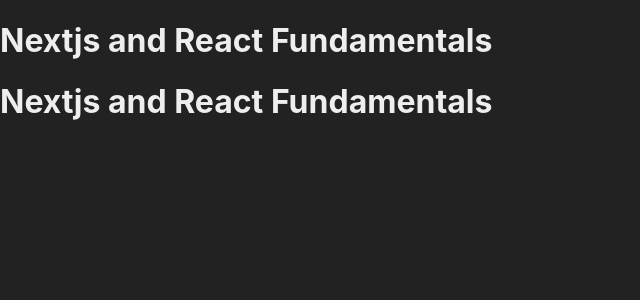
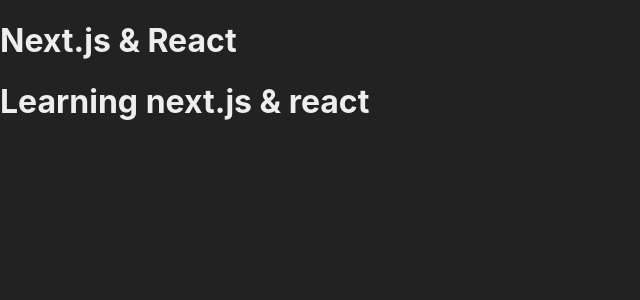
Before and after one commit to valberjr/nextjs-intensive, a Next.js app in the folder fundamentals/: page /example in a window 1280 px wide. Shown: the top 300 px of the page, without its empty margins (0-640 px from the left). Built offline with nearby package versions, Linux system fonts and the light colour scheme.

Commit message:
properties and components

```diff
--- a/fundamentals/src/components/Header.jsx
+++ b/fundamentals/src/components/Header.jsx
@@ -1,7 +1,8 @@
-export default function Header() {
-    return (
-        <header>
-            <h1>Nextjs and React Fundamentals</h1>
-        </header>
-    )
+export default function Header(props) {
+    // props is readonly
+  return (
+    <header>
+      <h1>{props.title}</h1>
+    </header>
+  );
 }
--- a/fundamentals/src/pages/example.jsx
+++ b/fundamentals/src/pages/example.jsx
@@ -3,8 +3,8 @@
 export default function Example() {
   return (
     <>
-      <Header />
-      <Header />
+      <Header title="Next.js & React" />
+      <Header title="Learning next.js & react" />
     </>
   );
 }
```
